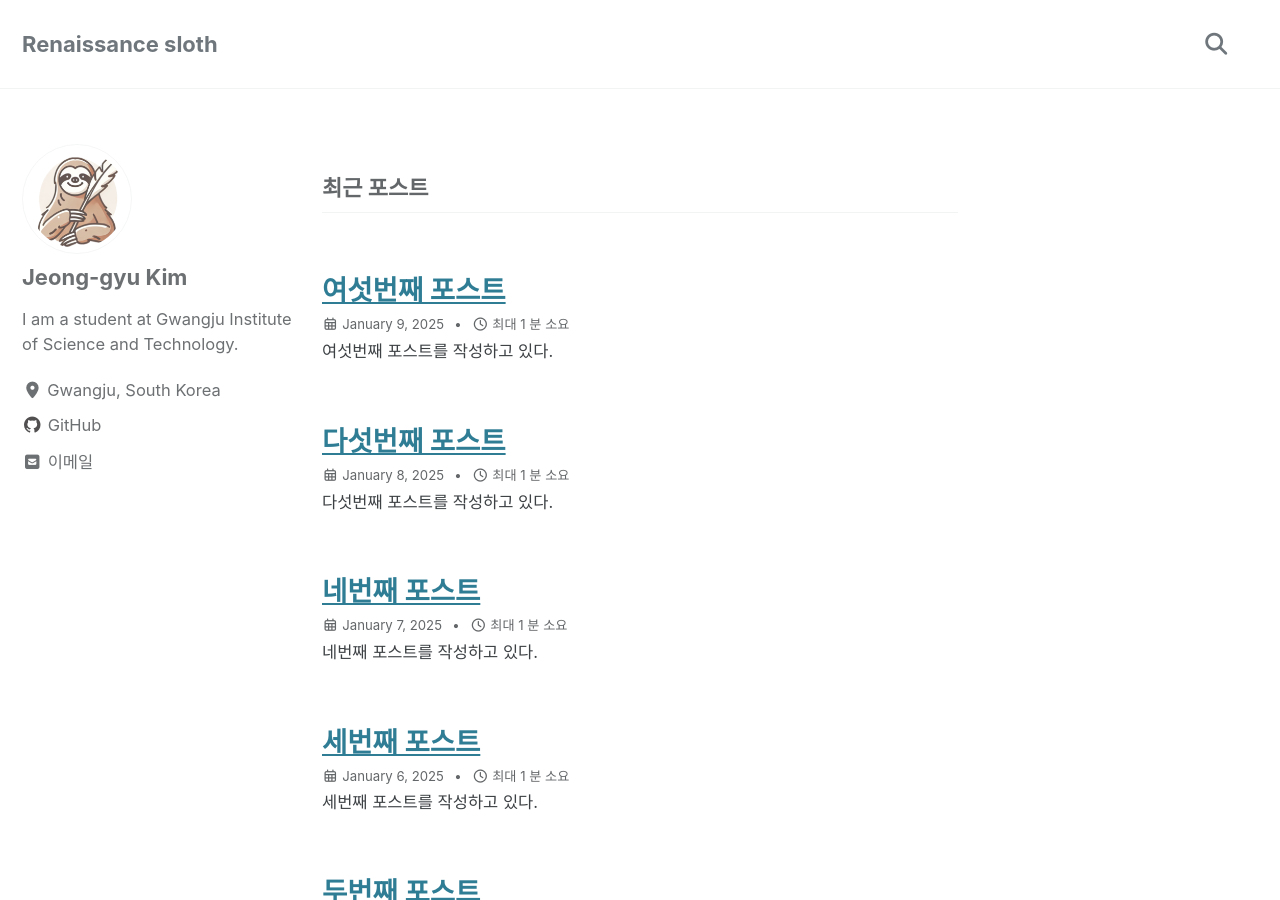
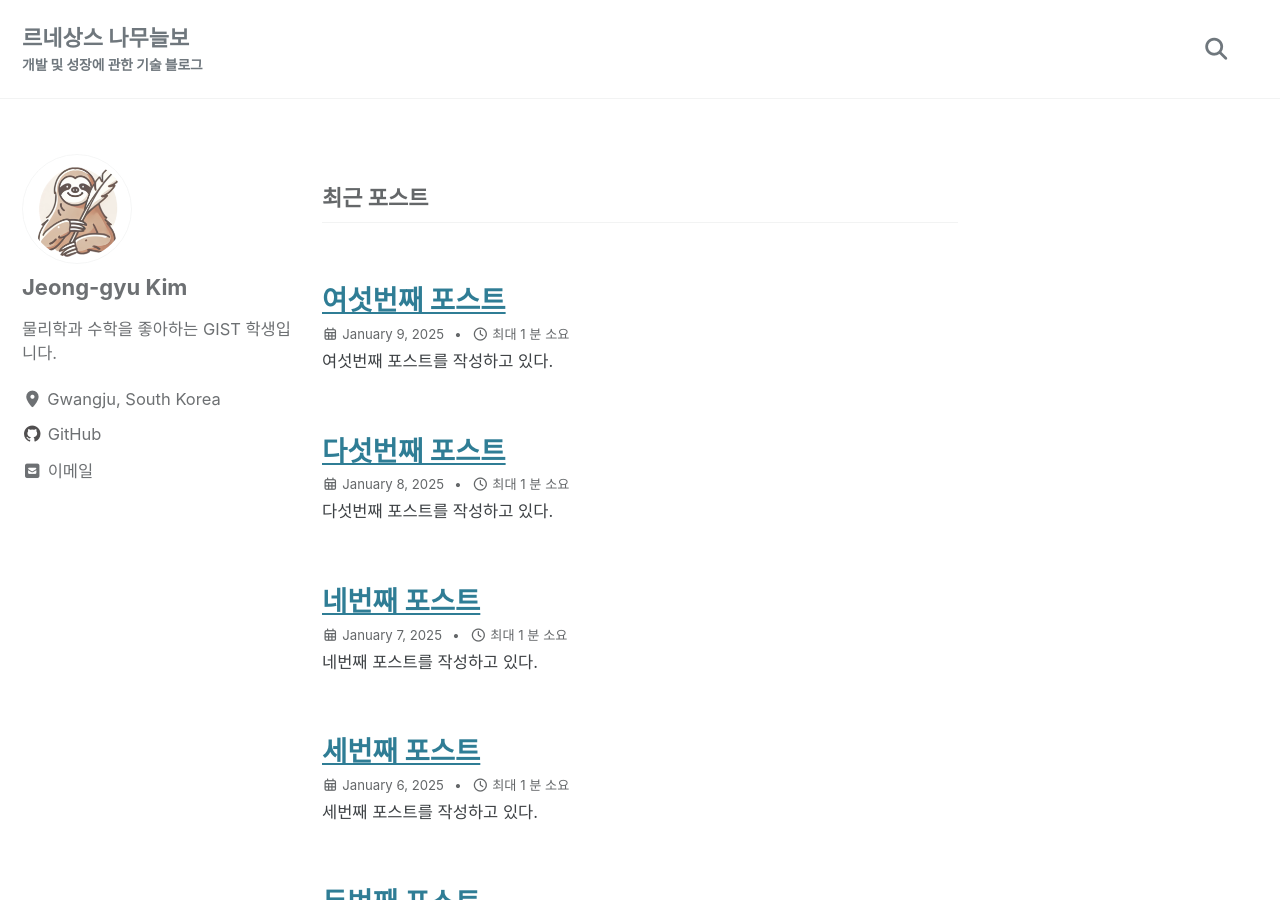
Before and after one commit to Jeong-gyuKim/Jeong-gyuKim.github.io, a Jekyll site: the page built from ko/index.html, in a window 1280 px wide and 900 px high. Built offline with Jekyll 4.4.1, drawn with Linux system fonts in a browser that asks for light colours; cached includes are drawn as plain includes.

Commit message:
update UI text for language support

```diff
--- a/_config.yml
+++ b/_config.yml
@@ -19,7 +19,7 @@ locale                   : "en" #"ko"
 rtl                      : # true, false (default) # turns direction of the page into right to left for RTL languages
 title                    : "Renaissance sloth" # "Site Title"
 title_separator          : "-"
-subtitle                 : # site tagline that appears below site title in masthead
+subtitle                 : " " # site tagline that appears below site title in masthead
 name                     : "Jeong-gyuKim" #"Your Name"
 description              : "A technology blog focused on development, learning, and personal growth." #"An amazing website."
 url                      : "https://jeong-gyukim.github.io/" # the base hostname & protocol for your site e.g. "https://mmistakes.github.io"
@@ -340,3 +340,7 @@ defaults:
       path: "ko"
     values:
       language: "ko"
+  - scope:
+      path: "en"
+    values:
+      language: "en"
--- a/_data/ui-text.yml
+++ b/_data/ui-text.yml
@@ -5,8 +5,8 @@
 en: &DEFAULT_EN
 
   title                      : "Renaissance sloth"
-  subtitle                   : "A technology blog focused on development, learning, and personal growth"
-  bio                        : "I am a student at Gwangju Institute of Science and Technology."
+  subtitle                   : "A tech blog on development and growth"
+  bio                        : "GIST student who likes physics and mathematics."
 
   skip_links                 : "Skip links"
   skip_primary_nav           : "Skip to primary navigation"
@@ -69,8 +69,8 @@ en-AU:
 ko: &DEFAULT_KO
 
   title                      : "르네상스 나무늘보"
-  subtitle                   : "개발, 학습, 그리고 개인 성장에 초점을 맞춘 기술 블로그"
-  bio                        : "광주과학기술원 학생입니다."
+  subtitle                   : "개발 및 성장에 관한 기술 블로그"
+  bio                        : "물리학과 수학을 좋아하는 GIST 학생입니다."
 
   skip_links                 :
   skip_primary_nav           :
--- a/_includes/author-profile.html
+++ b/_includes/author-profile.html
@@ -17,7 +17,7 @@
     </h3>
     {% if author.bio %}
       <div class="author__bio p-note" itemprop="description">
-        {{ author.bio | markdownify }}
+        {{ site.data.ui-text[page.language].bio | default: author.bio | markdownify }}
       </div>
     {% endif %}
   </div>
--- a/_includes/masthead.html
+++ b/_includes/masthead.html
@@ -5,11 +5,11 @@
     <div class="masthead__menu">
       <nav id="site-nav" class="greedy-nav">
         {% unless logo_path == empty %}
-          <a class="site-logo" href="{{ '/' | relative_url }}"><img src="{{ logo_path | relative_url }}" alt="{{ site.masthead_title | default: site.title }}"></a>
+          <a class="site-logo" href="{{ '/' | relative_url }}"><img src="{{ logo_path | relative_url }}" alt="{{ site.data.ui-text[page.language].title | default: site.title }}"></a>
         {% endunless %}
         <a class="site-title" href="{{ '/' | relative_url }}">
-          {{ site.masthead_title | default: site.title }}
-          {% if site.subtitle %}<span class="site-subtitle">{{ site.subtitle }}</span>{% endif %}
+          {{ site.data.ui-text[page.language].title | default: site.title }}
+          {% if site.subtitle %}<span class="site-subtitle">{{ site.data.ui-text[page.language].subtitle | default: site.subtitle }}</span>{% endif %}
         </a>
         <ul class="visible-links">
           {%- for link in site.data.navigation.main -%}
--- a/_includes/seo.html
+++ b/_includes/seo.html
@@ -1,11 +1,12 @@
 <!-- begin _includes/seo.html -->
 {%- assign title_separator = site.title_separator | default: '-' -%}
+{%- assign title = site.data.ui-text[page.language].title | default: site.title -%}
 
-{%- assign page_title = page.title | default: site.title | replace: '|', '&#124;' -%}
-{%- if page_title contains site.title -%}
+{%- assign page_title = page.title | default: title | replace: '|', '&#124;' -%}
+{%- if page_title contains title -%}
   {%- assign seo_title = page_title | replace: '|', '&#124;' -%}
 {%- else -%}
-  {%- assign seo_title = page_title | append: " " | append: title_separator | append: " " | append: site.title | replace: '|', '&#124;' -%}
+  {%- assign seo_title = page_title | append: " " | append: title_separator | append: " " | append: title | replace: '|', '&#124;' -%}
 {%- endif -%}
 
 {%- assign page_title = page_title | markdownify | strip_html | strip_newlines | escape_once -%}
@@ -47,7 +48,7 @@
 
 <meta property="og:type" content="{{ og_type }}">
 <meta property="og:locale" content="{{ page.language | replace: "-", "_" | default: "en_US" }}">
-<meta property="og:site_name" content="{{ site.title }}">
+<meta property="og:site_name" content="{{ title }}">
 <meta property="og:title" content="{{ page_title }}">
 <meta property="og:url" content="{{ canonical_url }}">
 
--- a/_layouts/default.html
+++ b/_layouts/default.html
@@ -12,7 +12,7 @@ layout: compress
 
   <body class="layout--{{ page.layout | default: layout.layout }}{% if page.classes or layout.classes %}{{ page.classes | default: layout.classes | join: ' ' | prepend: ' ' }}{% endif %}" dir="{% if site.rtl %}rtl{% else %}ltr{% endif %}">
     {% include_cached skip-links.html %}
-    {% include_cached masthead.html %}
+    {% include masthead.html %}
 
     <div class="initial-content">
       {{ content }}
```
